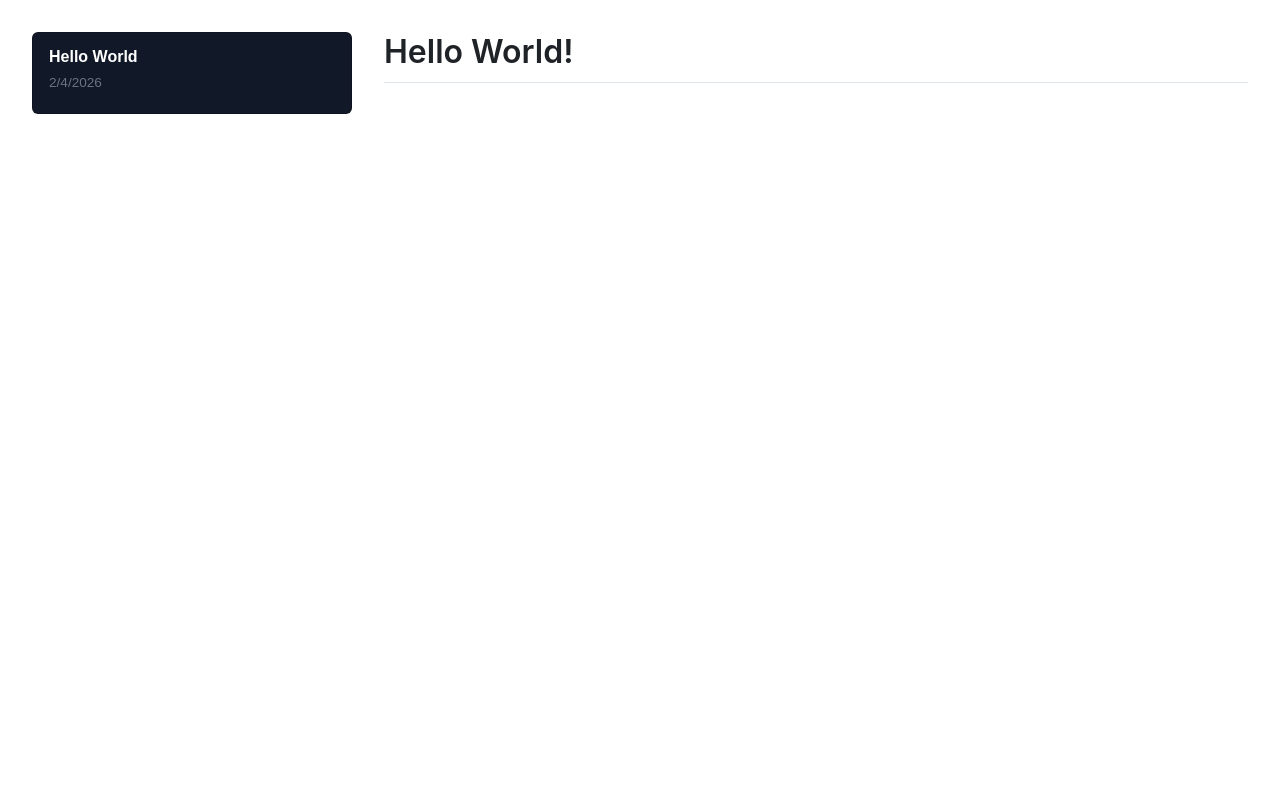
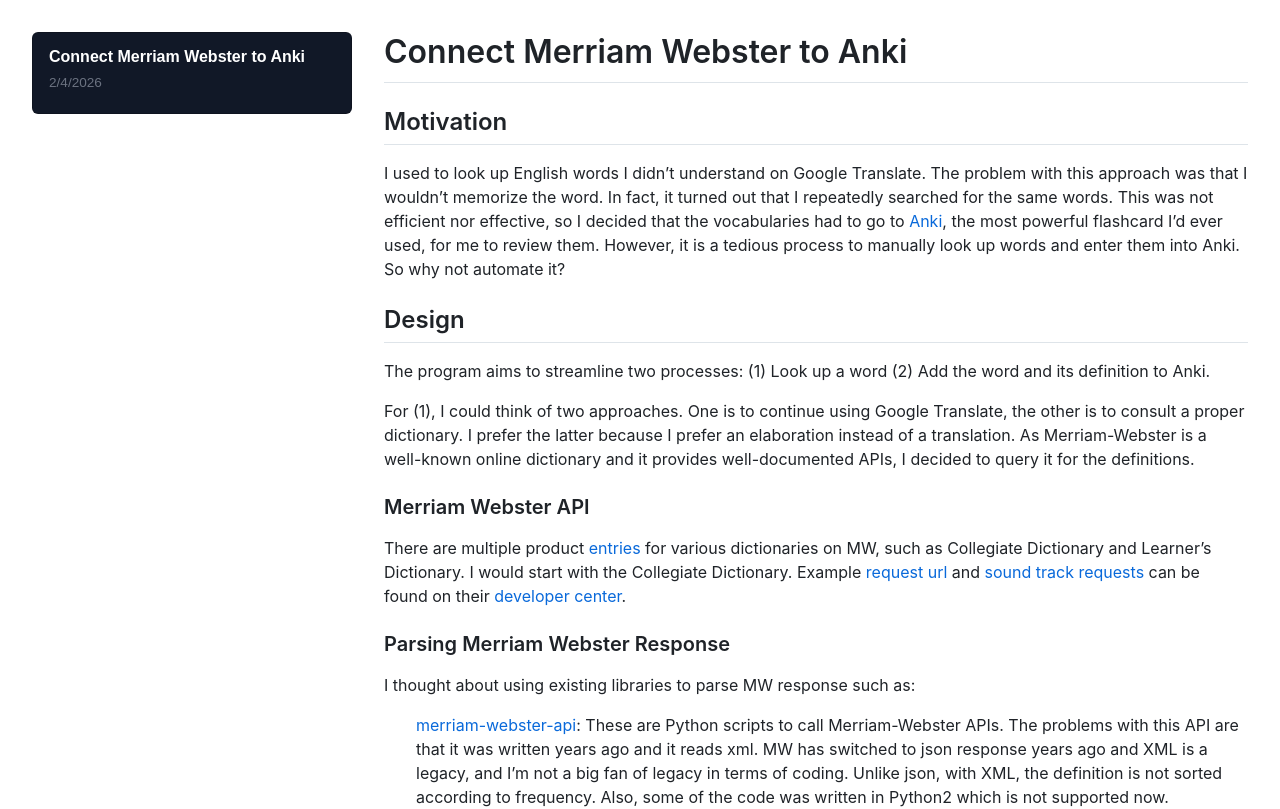
Before and after one commit to jiyuntu/jiyuntu.github.io, a Next.js app: page /blog in a window 1280 px wide. Shown: the top 809 px of the page. Built offline with nearby package versions, Linux system fonts and the light colour scheme.

Commit message:
Support rendering table in Markdown
Add remark-gfm to generate tables
for markdown blogs.

Also add content for Connect
Merriam Webster to Anki.

```diff
--- a/app/blog/BlogClient.tsx
+++ b/app/blog/BlogClient.tsx
@@ -2,6 +2,7 @@
 
 import React, { useState } from "react";
 import ReactMarkdown from "react-markdown";
+import remarkGfm from 'remark-gfm'
 import styles from "./page.module.css";
 import 'github-markdown-css'
 
@@ -10,6 +11,7 @@
   title: string;
   date: string;
   content: string;
+  video?: string;
 };
 
 export default function BlogClient({ posts }: { posts: Post[] }) {
@@ -35,8 +37,13 @@
       <main className={styles.content}>
         {selected ? (
           <article>
-            <div className='markdown-body'>
-              <ReactMarkdown>{selected.content}</ReactMarkdown>
+            {selected.video && (
+              <div className={styles.video}>
+                <video controls src={selected.video} style={{ maxWidth: '100%', borderRadius: 8 }} />
+              </div>
+            )}
+            <div className="markdown-body">
+              <ReactMarkdown remarkPlugins={[remarkGfm]}>{selected.content}</ReactMarkdown>
             </div>
           </article>
         ) : (
--- a/lib/getPosts.ts
+++ b/lib/getPosts.ts
@@ -5,6 +5,7 @@
   id: string;
   title: string;
   date: string;
+  video?: string;
   content: string;
 };
 
@@ -22,6 +23,7 @@
     const fmMatch = raw.match(/^---\n([\s\S]*?)\n---\n([\s\S]*)$/);
     let title = file.replace(/\.md$/, '');
     let date = '';
+    let video: string | undefined = undefined;
     let content = raw;
 
     if (fmMatch) {
@@ -29,14 +31,17 @@
       content = fmMatch[2].trim();
       const titleMatch = fm.match(/title:\s*"?([^"\n]+)"?/);
       const dateMatch = fm.match(/date:\s*"?([^"\n]+)"?/);
+      const videoMatch = fm.match(/video:\s*"?([^"\n]+)"?/);
       if (titleMatch) title = titleMatch[1];
       if (dateMatch) date = dateMatch[1];
+      if (videoMatch) video = videoMatch[1];
     }
 
     return {
       id: file.replace(/\.md$/, ''),
       title,
       date,
+      video,
       content,
     };
   });
--- a/package.json
+++ b/package.json
@@ -13,7 +13,8 @@
     "next": "16.1.6",
     "react": "19.2.3",
     "react-dom": "19.2.3",
-    "react-markdown": "^10.1.0"
+    "react-markdown": "^10.1.0",
+    "remark-gfm": "^4.0.1"
   },
   "devDependencies": {
     "@tailwindcss/postcss": "^4",
--- a/posts/2026-02-03-small-improvements.md
+++ /dev/null
@@ -1,6 +0,0 @@
----
-title: "Hello World"
-date: "2026-02-04"
----
-
-# Hello World!
--- /dev/null
+++ b/posts/2026-02-04-connect-merriam-webster-to-anki.md
@@ -0,0 +1,62 @@
+---
+title: "Connect Merriam Webster to Anki"
+date: "2026-02-04"
+---
+
+# Connect Merriam Webster to Anki
+
+## Motivation
+I used to look up English words I didn’t understand on Google Translate. The problem with this approach was that I wouldn’t memorize the word. In fact, it turned out that I repeatedly searched for the same words. This was not efficient nor effective, so I decided that the vocabularies had to go to [Anki](https://apps.ankiweb.net/), the most powerful flashcard I’d ever used, for me to review them. However, it is a tedious process to manually look up words and enter them into Anki. So why not automate it?
+
+## Design
+The program aims to streamline two processes: (1) Look up a word (2) Add the word and its definition to Anki.
+
+For (1), I could think of two approaches. One is to continue using Google Translate, the other is to consult a proper dictionary. I prefer the latter because I prefer an elaboration instead of a translation. As Merriam-Webster is a well-known online dictionary and it provides well-documented APIs, I decided to query it for the definitions.
+
+### Merriam Webster API
+There are multiple product [entries](https://dictionaryapi.com/products/index) for various dictionaries on MW, such as Collegiate Dictionary and Learner’s Dictionary. I would start with the Collegiate Dictionary. Example [request url](https://dictionaryapi.com/products/api-collegiate-dictionary) and [sound track requests](https://dictionaryapi.com/products/json#sec-2.prs) can be found on their [developer center](https://dictionaryapi.com/).
+
+### Parsing Merriam Webster Response
+I thought about using existing libraries to parse MW response such as:
+
+- [merriam-webster-api](https://github.com/pfeyz/merriam-webster-api/tree/master): These are Python scripts to call Merriam-Webster APIs. The problems with this API are that it was written years ago and it reads xml. MW has switched to json response years ago and XML is a legacy, and I’m not a big fan of legacy in terms of coding. Unlike json, with XML, the definition is not sorted according to frequency. Also, some of the code was written in Python2 which is not supported now.
+
+I didn’t find another Python script which I would prefer, so I decided to implement a parser by myself (and AI).
+
+Sometimes there would be multiple entries for a single word in the dictionary, so does online MW. For example, “bike” has one entry for being a noun and another entry for being a verb. To simplify things, multiple entries of the same word are combined into a single card in the program. For example, the definition in the “bike” card is
+
+> [noun] bicycle; motorcycle; motorbike\
+[verb] to ride a bike\
+[noun] a nest of wild bees, wasps, or hornets; a crowd or swarm of people
+
+For convenience, the example sentence and the audio would be grabbed from the first available entry.
+
+The below table summarizes the source of the data of an entry.
+| Class Field | Raw Data (json) Field |
+| ----------- | --------------------- |
+| Word        | `data["hwi"]["hw"]`   |
+| Part of Speech | `data["fl"]`       |
+| Audio       | `data[“hwi”][“prs”][0][“sound”][“audio”]` [1] |
+| Definitions | `data[“shortdef”]`    |
+| Example sentence | See [vis](https://dictionaryapi.com/products/json#sec-2.vis). The first available example sentence is picked. [2] |
+
+Notes:
+- [1] There might be multiple pronunciation objects for a single entry, e.g. pajama01[🔈](https://media.merriam-webster.com/audio/prons/en/us/mp3/p/pajama01.mp3) and pajama02[🔈](https://media.merriam-webster.com/audio/prons/en/us/mp3/p/pajama02.mp3). It always picks the first one (not necessarily 01).
+- [2] An entry might have multiple meanings, each might have different example sentences. For convenience, the one for the first meaning is picked.
+
+### Export the Vocabularies to Anki
+In order to add cards to a deck, the program uses [AnkiConnect](https://git.sr.ht/~foosoft/anki-connect#codeaddnotecode) APIs. In addition to the definition and example sentences, pronunciation sound tracks would also be included in the flash cards. This should be feasible since the addNote API allows embedded audio. To avoid duplication, `allowDuplicate` will be set to false in the request.
+
+### Edge Cases
+**Situation 1:** “Bike”: There is an “e-bike” entry
+
+**Explanation:** Querying for “bike” would yield a result of “e-bike” since “e-bike” is a variant of “bike”.
+
+**Solution:** Add a method to the Entry class to filter out the results that do not exactly match the query.
+
+
+**Situation 2:** “Furtively”: There is a “Furtive” entry but not “Furtively”
+
+**Explanation:** Querying for “Furtively” would yield a result of “Furtive” since the query option could be either headword or stems.
+
+**Solution:** Ask the user if they want to add the other headwords instead.
```
Also changed, not shown: 1 other file (tests, documents, lock files or other folders).
